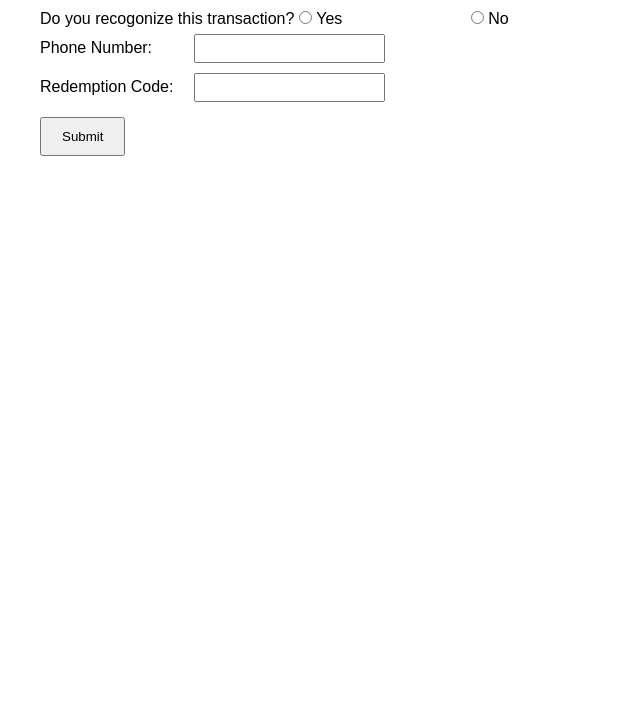
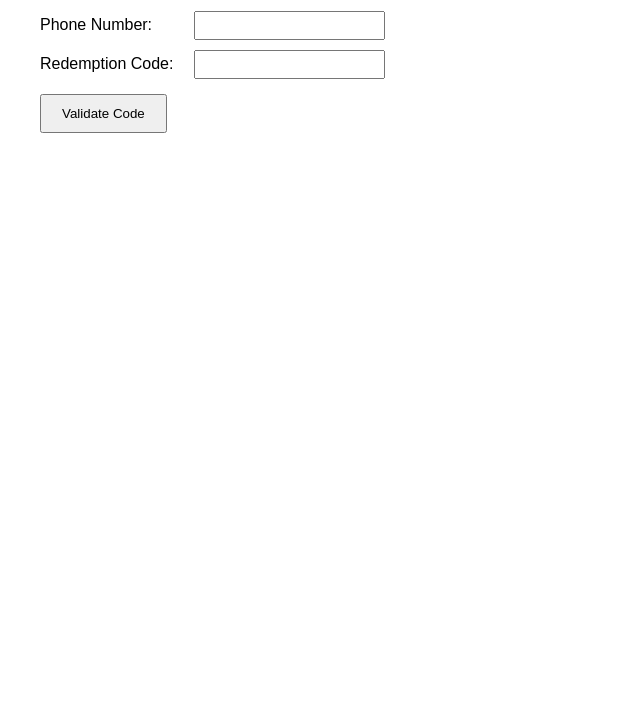
Before and after one commit to neemadharan/redemptionmfa, a website: page views/validate.html in a window 1280 px wide. Shown: the part 92-800 px from the top of the page, without its empty margins (0-640 px from the left). Drawn offline with Linux system fonts and the light colour scheme.

Commit message:
updated validatecard flow

```diff
--- a/views/validate.html
+++ b/views/validate.html
@@ -9,17 +9,13 @@
 <body>
     <h1>Redeem Your Code</h1>
     <form action="/api/validatecode" method="POST">
-        Do you recogonize this transaction? <input type="radio" id="yes" name="yesno" value="yes">
-        <label for="yes">Yes</label>
-        <input type="radio" id="no" name="yesno" value="no">
-        <label for="no">No</label><br>
         <label for="phoneNumber">Phone Number:</label>
         <input type="text" id="phoneNumber" name="phoneNumber" required>
         <br>
         <label for="code">Redemption Code:</label>
         <input type="text" id="code" name="code" required>
         <br>
-        <button type="submit">Submit</button>
+        <button type="submit">Validate Code</button>
     </form>
 </body>
 <script>
```
Also changed, not shown: app.js (+3 -5 lines).
